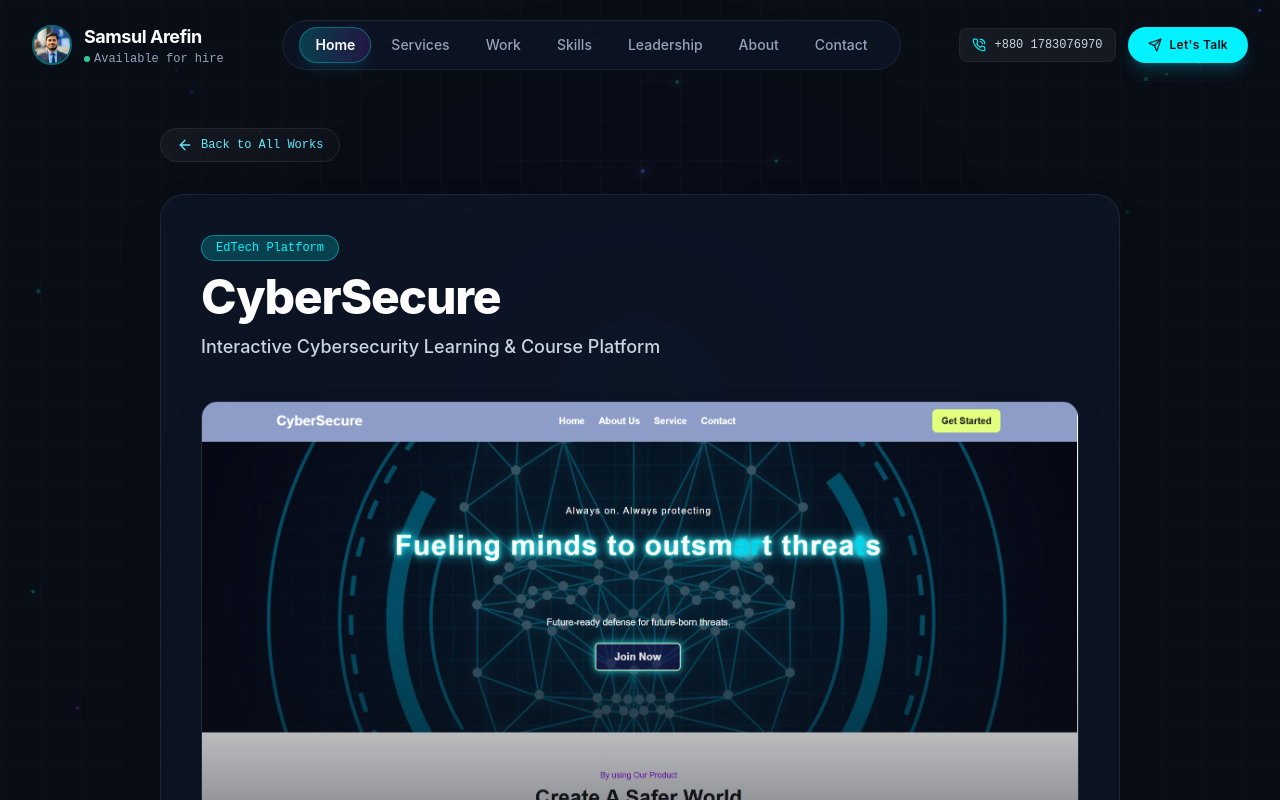
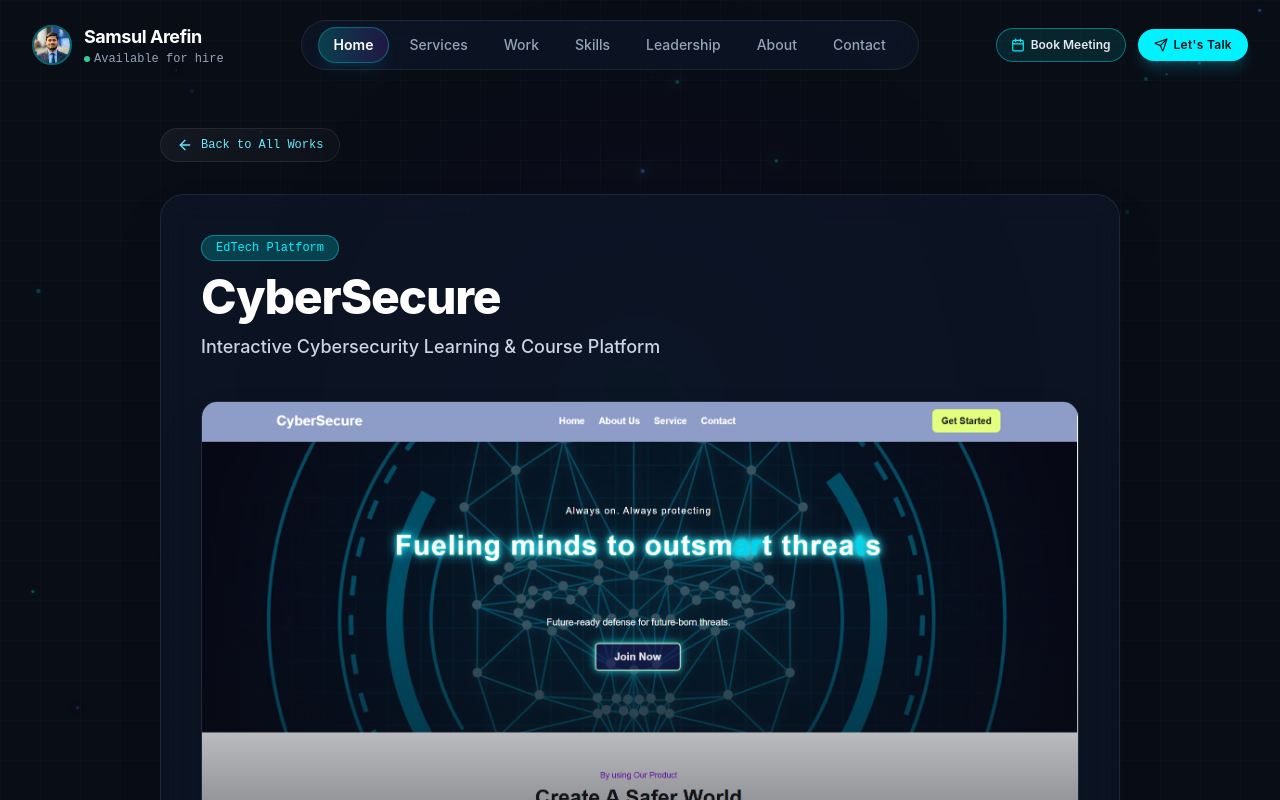
Before and after one commit to arefinMilen/Portfolio-2, a Next.js app: page /projects/cyber-secure-learning-platform in a window 1280 px wide. Shown: the top 800 px of the page. Built offline with nearby package versions, Linux system fonts and the light colour scheme.

Commit message:
feat: add Google Calendar Book Appointment buttons in Hero, Navbar, and Contact sections

```diff
--- a/src/components/layout/Navbar.tsx
+++ b/src/components/layout/Navbar.tsx
@@ -6,7 +6,7 @@ import Image from 'next/image';
 import { useAppDispatch, useAppSelector } from '@/store/store';
 import { setActiveSection, toggleMobileMenu, setMobileMenuOpen } from '@/store/uiSlice';
 import { personalDetails } from '@/data/portfolioData';
-import { Menu, X, Code2, Sparkles, Send, PhoneCall } from 'lucide-react';
+import { Menu, X, Code2, Sparkles, Send, PhoneCall, Calendar } from 'lucide-react';
 
 const navItems = [
   { label: 'Home', href: '#home' },
@@ -121,11 +121,13 @@ export const Navbar: React.FC = () => {
         {/* Right CTA */}
         <div className="hidden lg:flex items-center gap-3">
           <a
-            href={`tel:${personalDetails.phone.replace(/[^0-9+]/g, '')}`}
-            className="flex items-center gap-2 text-xs font-mono text-slate-300 hover:text-brand-cyan transition-colors px-3 py-2 rounded-lg border border-white/5 bg-white/5"
+            href={personalDetails.appointmentUrl}
+            target="_blank"
+            rel="noopener noreferrer"
+            className="flex items-center gap-1.5 text-xs font-semibold text-slate-200 hover:text-brand-cyan transition-all px-3.5 py-2 rounded-full border border-brand-cyan/40 bg-brand-cyan/10 hover:bg-brand-cyan/20"
           >
-            <PhoneCall className="w-3.5 h-3.5 text-brand-cyan" />
-            <span>{personalDetails.phone}</span>
+            <Calendar className="w-3.5 h-3.5 text-brand-cyan" />
+            <span>Book Meeting</span>
           </a>
           <a
             href="#contact"
@@ -133,7 +135,7 @@ export const Navbar: React.FC = () => {
               e.preventDefault();
               handleNavClick('#contact');
             }}
-            className="relative group px-5 py-2.5 rounded-full text-xs font-semibold tracking-wide text-dark-bg bg-brand-cyan hover:bg-cyan-300 transition-all shadow-lg shadow-cyan-500/25 flex items-center gap-2"
+            className="relative group px-4 py-2 rounded-full text-xs font-semibold tracking-wide text-dark-bg bg-brand-cyan hover:bg-cyan-300 transition-all shadow-lg shadow-cyan-500/25 flex items-center gap-1.5"
           >
             <Send className="w-3.5 h-3.5" />
             <span>Let's Talk</span>
@@ -176,6 +178,15 @@ export const Navbar: React.FC = () => {
           })}
           <div className="pt-2 border-t border-white/10 flex flex-col gap-2">
             <a
+              href={personalDetails.appointmentUrl}
+              target="_blank"
+              rel="noopener noreferrer"
+              className="w-full py-3 rounded-xl bg-gradient-to-r from-brand-violet to-purple-600 text-white font-semibold text-center flex items-center justify-center gap-2 shadow-lg shadow-purple-500/20 border border-purple-400/30"
+            >
+              <Calendar className="w-4 h-4 text-cyan-300" />
+              <span>Book Appointment</span>
+            </a>
+            <a
               href="#contact"
               onClick={(e) => {
                 e.preventDefault();
--- a/src/components/sections/ContactSection.tsx
+++ b/src/components/sections/ContactSection.tsx
@@ -8,7 +8,7 @@ import { useMutation } from '@tanstack/react-query';
 import emailjs from '@emailjs/browser';
 import { toast } from 'sonner';
 import { personalDetails } from '@/data/portfolioData';
-import { Send, Phone, Mail, MapPin, Loader2, CheckCircle2 } from 'lucide-react';
+import { Send, Phone, Mail, MapPin, Loader2, CheckCircle2, Calendar } from 'lucide-react';
 
 const contactSchema = z.object({
   name: z.string().min(2, 'Name must be at least 2 characters'),
@@ -84,7 +84,25 @@ export const ContactSection: React.FC = () => {
           {/* Left Column: Contact Cards */}
           <div className="lg:col-span-5 space-y-6">
             <div className="glass-panel rounded-3xl p-6 sm:p-8 border border-white/10 space-y-6">
-              <h3 className="text-xl font-bold text-white mb-2">Contact Details</h3>
+              <h3 className="text-1xl font-bold text-white mb-2">Direct Contact & Scheduling</h3>
+
+              {/* Google Calendar Appointment Card */}
+              <a
+                href={personalDetails.appointmentUrl}
+                target="_blank"
+                rel="noopener noreferrer"
+                className="flex items-center gap-4 p-4 rounded-2xl bg-gradient-to-r from-brand-violet/20 to-purple-600/20 border border-brand-violet/40 hover:border-brand-cyan transition-all group shadow-lg shadow-purple-950/30"
+              >
+                <div className="w-12 h-12 rounded-xl bg-brand-violet/30 border border-brand-violet/50 flex items-center justify-center text-cyan-300 group-hover:scale-110 group-hover:rotate-6 transition-transform">
+                  <Calendar className="w-6 h-6 text-cyan-300" />
+                </div>
+                <div>
+                  <div className="text-xs font-mono text-purple-300 font-semibold uppercase tracking-wider">Instant Scheduling</div>
+                  <div className="text-sm font-bold text-white group-hover:text-brand-cyan transition-colors flex items-center gap-1.5">
+                    <span>Book 1-on-1 Google Meeting</span>
+                  </div>
+                </div>
+              </a>
 
               {/* Phone Card */}
               <a
--- a/src/components/sections/HeroSection.tsx
+++ b/src/components/sections/HeroSection.tsx
@@ -4,7 +4,7 @@ import React from 'react';
 import Image from 'next/image';
 import { motion } from 'framer-motion';
 import { personalDetails } from '@/data/portfolioData';
-import { ArrowRight, PhoneCall, Sparkles } from 'lucide-react';
+import { ArrowRight, PhoneCall, Sparkles, Calendar } from 'lucide-react';
 
 const roles = [
   'SOFTWARE ENGINEER',
@@ -126,8 +126,18 @@ export const HeroSection: React.FC = () => {
             {/* Action Buttons */}
             <div className="flex flex-wrap items-center gap-4 w-full sm:w-auto mb-10">
               <a
+                href={personalDetails.appointmentUrl}
+                target="_blank"
+                rel="noopener noreferrer"
+                className="w-full sm:w-auto px-7 py-3.5 rounded-full bg-gradient-to-r from-brand-cyan to-cyan-400 text-dark-bg font-bold text-sm shadow-xl shadow-cyan-500/25 hover:shadow-cyan-500/40 hover:scale-[1.02] transition-all flex items-center justify-center gap-2 group"
+              >
+                <Calendar className="w-4 h-4 text-dark-bg group-hover:rotate-12 transition-transform" />
+                <span>Book Appointment</span>
+              </a>
+
+              <a
                 href="#work"
-                className="w-full sm:w-auto px-7 py-3.5 rounded-full bg-gradient-to-r from-brand-cyan to-cyan-400 text-dark-bg font-bold text-sm shadow-xl shadow-cyan-500/25 hover:shadow-cyan-500/40 hover:scale-[1.02] transition-all flex items-center justify-center gap-2 group"
+                className="w-full sm:w-auto px-6 py-3.5 rounded-full glass-card hover:bg-white/10 text-slate-200 font-semibold text-sm flex items-center justify-center gap-2 border border-white/10 group"
               >
                 <span>Explore My Works</span>
                 <ArrowRight className="w-4 h-4 group-hover:translate-x-1 transition-transform" />
@@ -138,7 +148,7 @@ export const HeroSection: React.FC = () => {
                 className="w-full sm:w-auto px-6 py-3.5 rounded-full glass-card hover:bg-white/10 text-slate-200 font-semibold text-sm flex items-center justify-center gap-2 border border-white/10"
               >
                 <PhoneCall className="w-4 h-4 text-brand-cyan" />
-                <span>Call: {personalDetails.phone}</span>
+                <span>Call</span>
               </a>
             </div>
 
--- a/src/data/portfolioData.ts
+++ b/src/data/portfolioData.ts
@@ -11,6 +11,7 @@ export const personalDetails = {
   linkedin: 'https://www.linkedin.com/in/samsul-arefin-3a7804228/',
   youtube: 'https://www.youtube.com/@sam_click',
   facebook: 'https://m.facebook.com/samsularefinmilen1205/',
+  appointmentUrl: 'https://calendar.app.google/RUKbCrCxPHgh2qYd7',
   resumeUrl: '#',
   avatar: '/Images/profile-formal.jpg',
   stats: [
```
